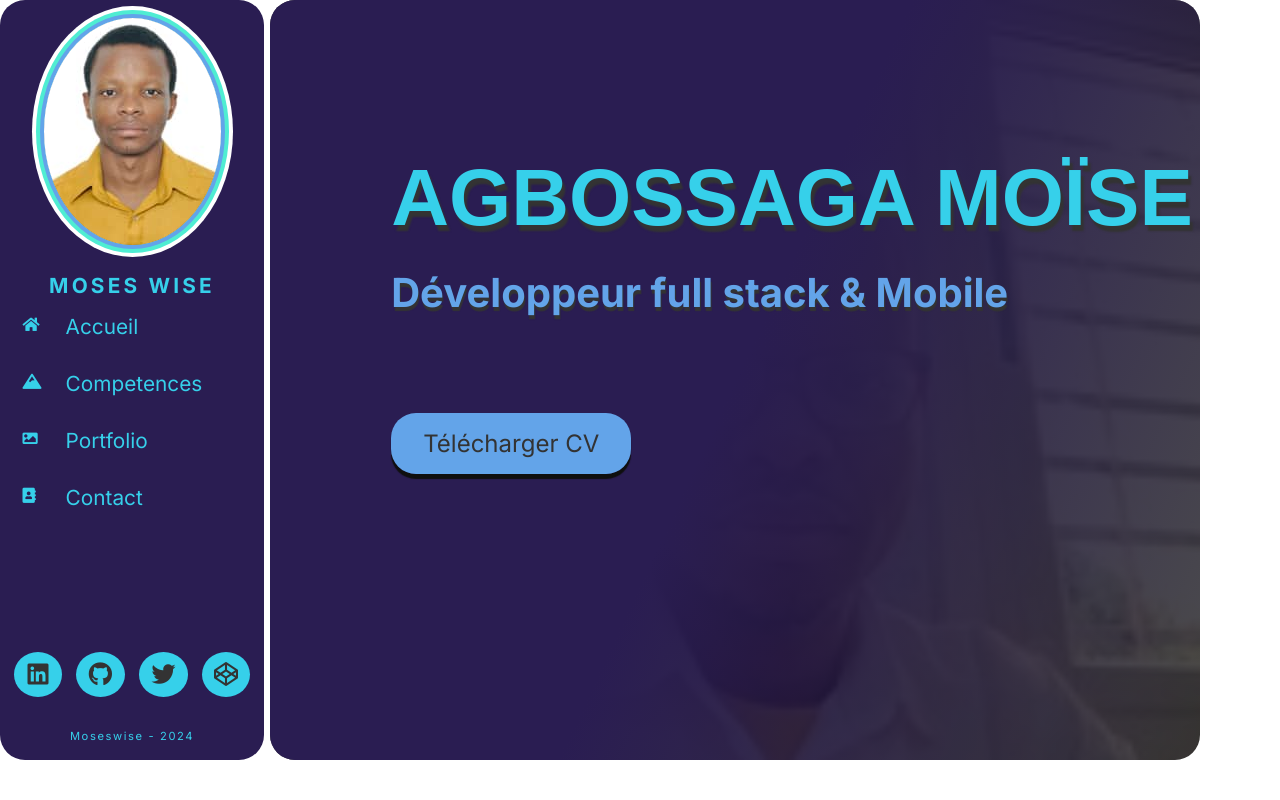
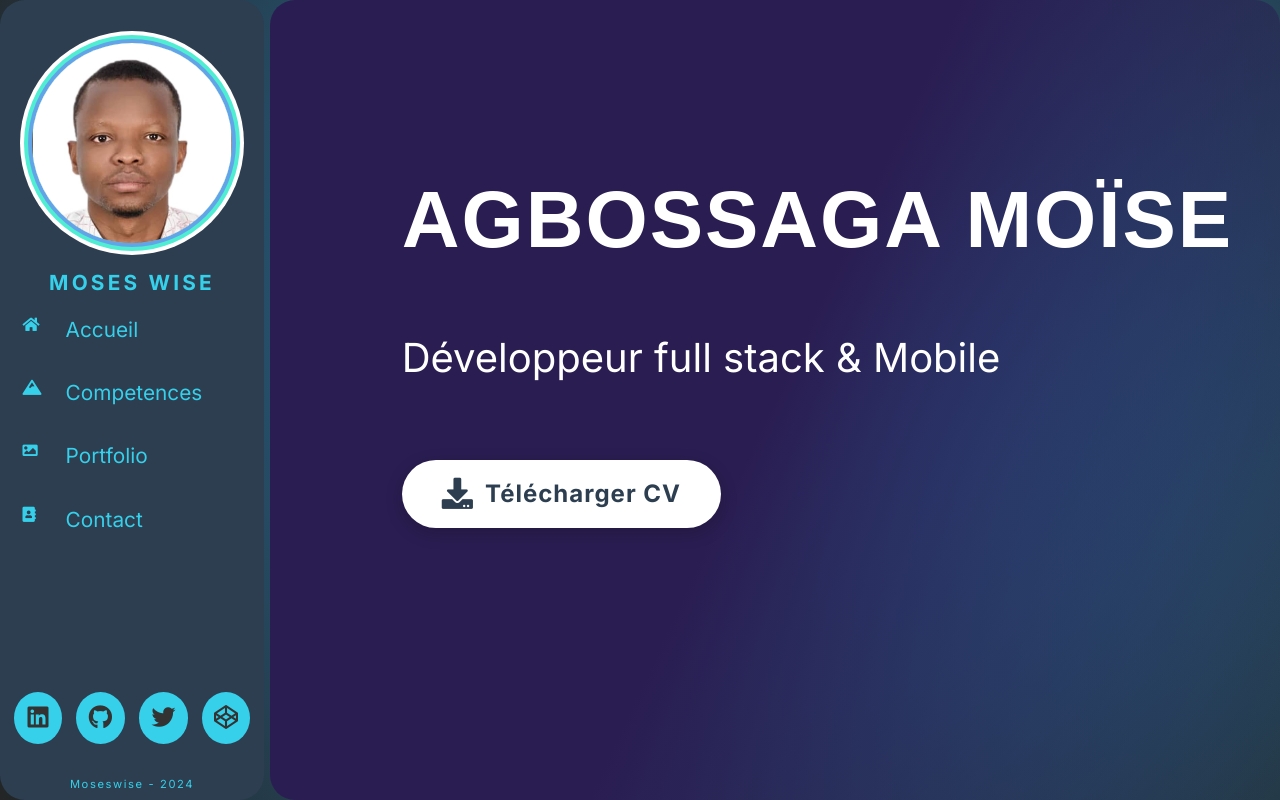
Before and after one commit to githubmoseswise/react-cv, a React (Create React App) app: page / in a window 1280 px wide. Built offline with nearby package versions, Linux system fonts and the light colour scheme.

Commit message:
add correction

```diff
--- a/package.json
+++ b/package.json
@@ -3,6 +3,9 @@
   "version": "0.1.0",
   "private": true,
   "dependencies": {
+    "@emotion/react": "^11.14.0",
+    "@emotion/styled": "^11.14.1",
+    "@mui/material": "^7.2.0",
     "@testing-library/jest-dom": "^5.17.0",
     "@testing-library/react": "^13.4.0",
     "@testing-library/user-event": "^13.5.0",
--- a/src/components/Navigation.js
+++ b/src/components/Navigation.js
@@ -1,12 +1,15 @@
 import React from "react";
 import { NavLink } from "react-router-dom";
+import profilePic from "../media/profile.jpg";
 
 const Navigation = () => {
   return (
     <div className="sidebar">
       <div className="id">
         <div className="idContent">
-          <img src="../media/moseswise.jpeg" alt="profil-pic" />
+          <img src={profilePic} alt="profil-pic" className="profile-pic" />
+
+
           <h3> Moses Wise</h3>
         </div>
       </div>
--- a/src/pages/Home.js
+++ b/src/pages/Home.js
@@ -3,14 +3,16 @@ import Navigation from '../components/Navigation';
 
 const Home = () => {
     return (
-        <div className="home">
+        <div className="home super-home-bg">
             <Navigation />
             <div className="homeContent">
-                <div className="content">
-                    <h1>AGBOSSAGA Moïse</h1>
-                    <h2>Développeur full stack & Mobile</h2>
+                <div className="content animated-fadein">
+                    <h1 className="main-title">AGBOSSAGA Moïse</h1>
+                    <h2 className="subtitle">Développeur full stack & Mobile</h2>
                     <div className="pdf">
-                        <a href="https://drive.google.com/file/d/1Fw-S_aai0vtqPsj2kG9eW94dEpsYfQkh/view?usp=sharing" target="_blank" rel="noopener noreferrer">Télécharger CV</a>
+                        <a className="cv-btn" href="https://drive.google.com/file/d/1Fw-S_aai0vtqPsj2kG9eW94dEpsYfQkh/view?usp=sharing" target="_blank" rel="noopener noreferrer">
+                            <i className="fas fa-download"></i> Télécharger CV
+                        </a>
                     </div>
                 </div>
             </div>
--- a/src/styles/components/_navigation.scss
+++ b/src/styles/components/_navigation.scss
@@ -5,7 +5,7 @@ html, body {
 
 
 .sidebar {
-    background: $color-1;
+  background: #2c3e50 !important;
     font-family: $font-1;
     height: 100;
     min-height: $minHeight;
@@ -136,6 +136,16 @@ html, body {
       }
 }
 
+.profile-pic {
+  width: 200px;
+  height: 200px;
+  object-fit: cover;
+  border-radius: 50%;
+  box-shadow: 0 0 0 4px $color-3, 0 0 0 8px $color-4, 0 0 0 12px $color-2;
+  margin: 0 auto;
+  display: block;
+}
+
 @media screen and (max-width: 850px){
     .sidebar {
       display: flex;
--- a/src/styles/pages/_home.scss
+++ b/src/styles/pages/_home.scss
@@ -1,4 +1,35 @@
+body, .super-home-bg, .sidebar {
+  background: #2c3e50 !important;
+}
+
+.homeContent .content, .homeContent .content h1, .homeContent .content h2 {
+  background: none !important;
+  color: #fff !important;
+  text-shadow: none !important;
+}
+
+.cv-btn {
+  background: #fff !important;
+  color: #2c3e50 !important;
+  border: none;
+  box-shadow: none;
+  font-weight: 700;
+  letter-spacing: 1px;
+  transition: background 0.2s, color 0.2s, transform 0.2s;
+}
+.cv-btn:hover {
+  background: #e0e0e0 !important;
+  color: #2c3e50 !important;
+  transform: translateY(-2px) scale(1.04);
+}
+
 .home {
+  &.super-home-bg {
+    background: radial-gradient(circle at 60% 40%, #2980b9 0%, #232526 100%) !important;
+    min-height: 100vh;
+    width: 100vw;
+    overflow-x: hidden;
+  }
 
   .homeContent {
     background: linear-gradient(115deg, $color-1 50%, transparent 100%);
@@ -14,9 +45,11 @@
       position: absolute;
       height: 100%;
       width: inherit;
-        background: url('../../media/moseswise.jpeg') no-repeat center/cover;
+      background: url('../../media/profile.jpg') no-repeat center/cover;
       z-index: -1;
-        filter: brightness(30%);
+      filter: brightness(30%) blur(2px);
+      opacity: 0.7;
+      transition: filter 0.5s;
     }
 
     .content {
@@ -24,52 +57,104 @@
       top: 20%;
       left: 13%;
       font-family: $font-1;
+      display: flex;
+      flex-direction: column;
+      align-items: flex-start;
+      gap: 1.5rem;
+      animation: fadeInUp 1.2s cubic-bezier(0.23, 1, 0.32, 1);
 
-        h1 {
+      h1, .main-title {
         font-size: 5rem;
         font-family: $font-3;
         color: $color-5;
         text-transform: uppercase;
         text-shadow: 3px 6px 2px $black;
+        letter-spacing: 2px;
       }
-        h2 {
+      h2, .subtitle {
         font-size: 2.5rem;
-          padding: 1.5rem 0 7rem;
+        padding: 1.5rem 0 3rem;
         color: $color-3;
         text-shadow: 1px 4px 1px $black;
+        font-weight: 400;
       }
       .pdf {
-          a {
+        .cv-btn {
           font-size: 1.5rem;
-            background: $color-3;
-            padding: 1rem 2rem;
-            border-radius: $borderRadius;
-            box-shadow: 0 5px 1px rgb(15, 15, 15);
-            transition: 0.2s ease;
-
-            &:hover {
-              background: $color-4;
+          background: linear-gradient(90deg, $color-3 60%, $color-4 100%);
+          color: #fff;
+          padding: 1rem 2.5rem;
+          border-radius: $borderRadius * 1.5;
+          box-shadow: 0 5px 16px rgba(15, 15, 15, 0.25);
+          transition: 0.2s ease, transform 0.2s;
+          font-weight: 600;
+          display: inline-flex;
+          align-items: center;
+          gap: 0.7rem;
+          border: none;
+          outline: none;
+          text-decoration: none;
+          cursor: pointer;
+          letter-spacing: 1px;
+          position: relative;
+          overflow: hidden;
+        }
+        .cv-btn:hover {
+          background: linear-gradient(90deg, $color-4 60%, $color-3 100%);
+          transform: translateY(-2px) scale(1.04);
+          box-shadow: 0 8px 24px rgba(0,0,0,0.18);
+        }
+        .cv-btn i {
+          font-size: 1.3em;
         }
       }
     }
   }
 }
+
+.animated-fadein {
+  animation: fadeInUp 1.2s cubic-bezier(0.23, 1, 0.32, 1);
 }
+
+@keyframes fadeInUp {
+  0% {
+    opacity: 0;
+    transform: translateY(40px);
+  }
+  100% {
+    opacity: 1;
+    transform: translateY(0);
+  }
+}
+
 @media screen and (max-width: 850px){
   .homeContent {
     margin: 0 !important;
+    .content {
+      left: 5% !important;
+      top: 15% !important;
+    }
   }
 }
 @media screen and (max-width:580px){
   .homeContent {
     &:after {
-      background: url('../../media/moseswise.jpeg') no-repeat 60% 50%/cover !important;
+      background: url('../../media/profile.jpg') no-repeat 60% 50%/cover !important;
     }
-      h1 {
-        font-size: 3rem !important;
+    h1, .main-title {
+      font-size: 2.2rem !important;
     }
-      h2 {
-        font-size: 1.8rem !important;
+    h2, .subtitle {
+      font-size: 1.1rem !important;
+    }
+    .content {
+      left: 2% !important;
+      top: 10% !important;
+      padding-right: 1rem;
+    }
+    .cv-btn {
+      font-size: 1rem !important;
+      padding: 0.7rem 1.2rem !important;
     }
   }
 }
--- a/src/styles/pages/_knownledge.scss
+++ b/src/styles/pages/_knownledge.scss
@@ -5,26 +5,38 @@
       position: relative;
       overflow: hidden;
       display: grid;
-      grid-template-columns: 38% 1fr 1fr;
+      grid-template-columns: 0.2fr 1fr 0.2fr;
       grid-template-rows: 70% 30%;
       grid-template-areas:
         "L E E"
         "O O H";
+      gap: 1.5rem;
+      margin-bottom: 2.5rem;
 
       .languagesFrameworks, .experience, .otherSkills, .hobbies {
         background: $color-2;
-        border-radius: $borderRadius;
-        padding: .8rem;
-        box-shadow:
-        0 10px 46px rgba(0, 0, 0, 0.1), /* Ombre légère */
-        0 20px 40px rgba(0, 0, 0, 0.1);
+        border-radius: $borderRadius * 2;
+        padding: 1.2rem 1.5rem;
+        box-shadow: 0 8px 32px rgba(0,0,0,0.10), 0 1.5px 6px rgba(0,0,0,0.08);
+        transition: box-shadow 0.3s, transform 0.3s;
+        animation: fadeInCard 1.1s cubic-bezier(0.23, 1, 0.32, 1);
+        &:hover {
+          box-shadow: 0 12px 40px rgba(0,0,0,0.16), 0 2px 8px rgba(0,0,0,0.10);
+          transform: translateY(-4px) scale(1.02);
+        }
       }
       h3 {
-        font-size: 1.4rem;
-        margin-bottom: 1rem;
+        font-size: 1.6rem;
+        margin-bottom: 1.2rem;
         font-family: $font-2;
-        color: $color-5;
+        color: $color-4;
         text-transform: uppercase;
+        letter-spacing: 1.5px;
+        border-left: 4px solid $color-3;
+        padding-left: 0.7rem;
+        background: linear-gradient(90deg, rgba($color-3,0.08) 0%, transparent 100%);
+        border-radius: 0 1rem 1rem 0;
+        font-weight: 700;
       }
 
       .square-bullets {
@@ -46,7 +58,7 @@
         transform: translateY(-50%); /* Ajuste l'alignement vertical */
         width: 10px; /* Largeur de la puce */
         height: 10px; /* Hauteur de la puce */
-        background-color: #000; /* Couleur de la puce */
+        background-color: $color-4;
         border-radius: 2px; /* Rend la puce carrée */
       }
 
@@ -59,68 +71,62 @@
         grid-template-areas:
           "L"
           "F";
-
-        .languageDisplay {
-          grid-area: L;
-        }
-        .frameworkDisplay {
-          grid-area: F;
+        padding: 2rem 2.5rem;
+        background: linear-gradient(120deg, lighten($color-2, 8%) 60%, #fff 100%);
+        border-radius: $borderRadius * 2.5;
+        box-shadow: 0 6px 24px rgba(0,0,0,0.10), 0 1.5px 6px rgba(0,0,0,0.08);
+        transition: box-shadow 0.3s, transform 0.3s;
+        animation: fadeInCard 1.1s cubic-bezier(0.23, 1, 0.32, 1);
+        &:hover {
+          box-shadow: 0 12px 40px rgba(0,0,0,0.16), 0 2px 8px rgba(0,0,0,0.10);
+          transform: translateY(-4px) scale(1.02);
         }
         h3 {
-          margin-bottom: 0.3rem;
+          font-size: 2rem;
+          margin-bottom: 1.5rem;
+          color: $color-4;
+          text-transform: uppercase;
+          letter-spacing: 1.5px;
+          border-left: 5px solid $color-3;
+          padding-left: 1rem;
+          background: linear-gradient(90deg, rgba($color-3,0.08) 0%, transparent 100%);
+          border-radius: 0 1rem 1rem 0;
+          font-weight: 700;
         }
-
         .years {
-          font-size: .65rem;
+          font-size: .95rem;
           display: flex;
           justify-content: space-between;
           color: $black;
-
-          span {
-            width: 36%;
-
-            &:nth-child(2){
-              text-align: center;
-              width: 20%;
-            }
-            &:nth-child(3){
-              text-align: right;
-              width: 44%;
-            }
-
-            &:nth-child(2):before,
-            &:nth-child(3):before {
-              content:'';
-              background: rgba(180, 179, 179, 0.507);
-              position: absolute;
-              height: 146px;
-              width: 1px;
-              transform: translate(9px, 19px);
-            }
-          }
+          margin-bottom: 1.2rem;
         }
         .languagesList {
-          padding-top: .5rem;
-
+          display: flex;
+          align-items: center;
+          gap: 1.2rem;
+          margin-bottom: 1.5rem;
           li {
             color: $color-1;
+            font-size: 1.15rem;
+            font-weight: 600;
+            min-width: 90px;
           }
           .progressBar {
-            height: .4rem;
-            background: transparent;
+            flex: 1;
+            height: 1rem;
+            background: $color-1;
             border-radius: 50px;
-            margin-top: 0.2rem;
             position: relative;
-
+            overflow: hidden;
+            box-shadow: 0 2px 8px rgba(0,0,0,0.08);
             &:after {
               content: '';
               position: absolute;
-              background: $color-3;
+              background: linear-gradient(90deg, $color-3 60%, $color-4 100%);
               border-radius: 50px;
-              height: .4rem;
+              height: 1rem;
               width: 0;
-              animation: line 2s ease-out forwards;
-
+              animation: line 2s cubic-bezier(0.23, 1, 0.32, 1) forwards;
               @keyframes line {
                 to {
                   width: 100%;
@@ -259,3 +265,14 @@
       }
     }
   }
+
+@keyframes fadeInCard {
+  0% {
+    opacity: 0;
+    transform: translateY(40px) scale(0.98);
+  }
+  100% {
+    opacity: 1;
+    transform: translateY(0) scale(1);
+  }
+}
```
Also changed, not shown: src/App.js (+22 -0 lines), src/media/profile.jpg (added), 1 other file (tests, documents, lock files or other folders). Lines whose indentation alone changed are shown as unchanged.
